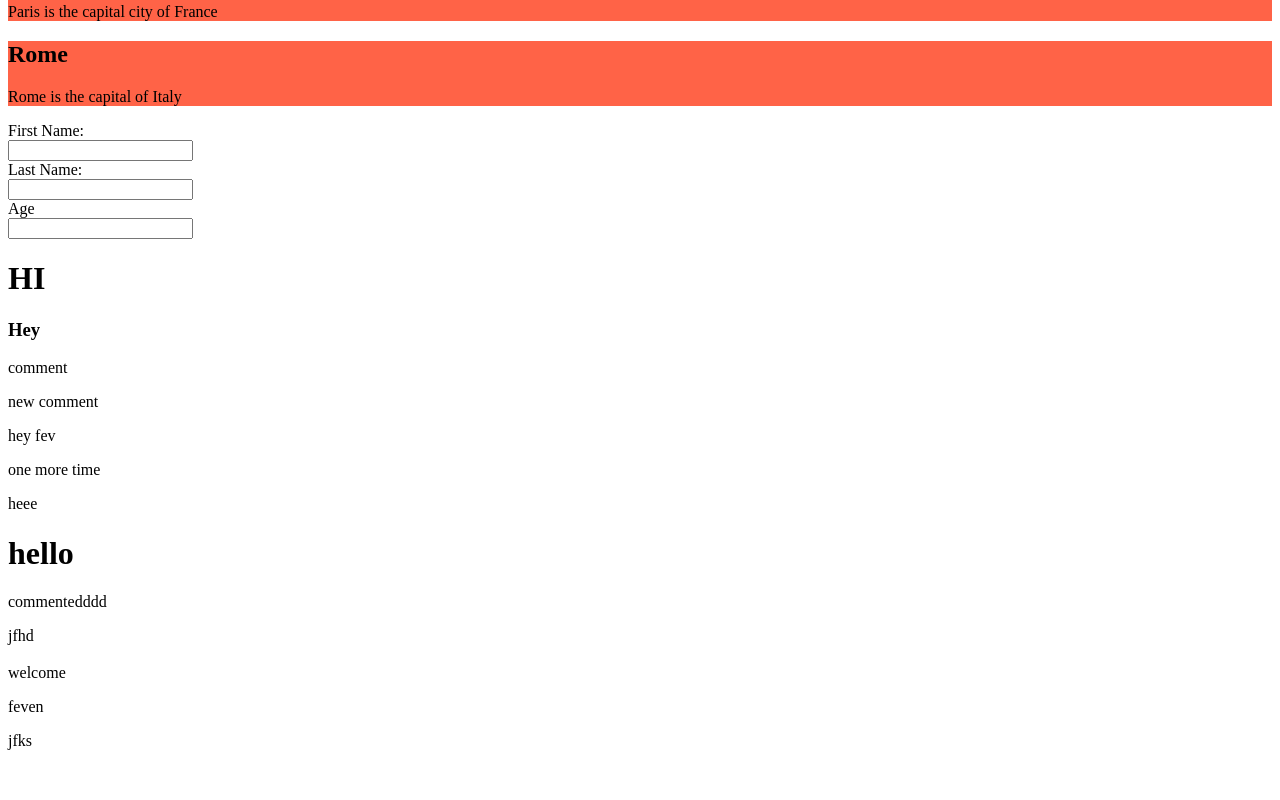
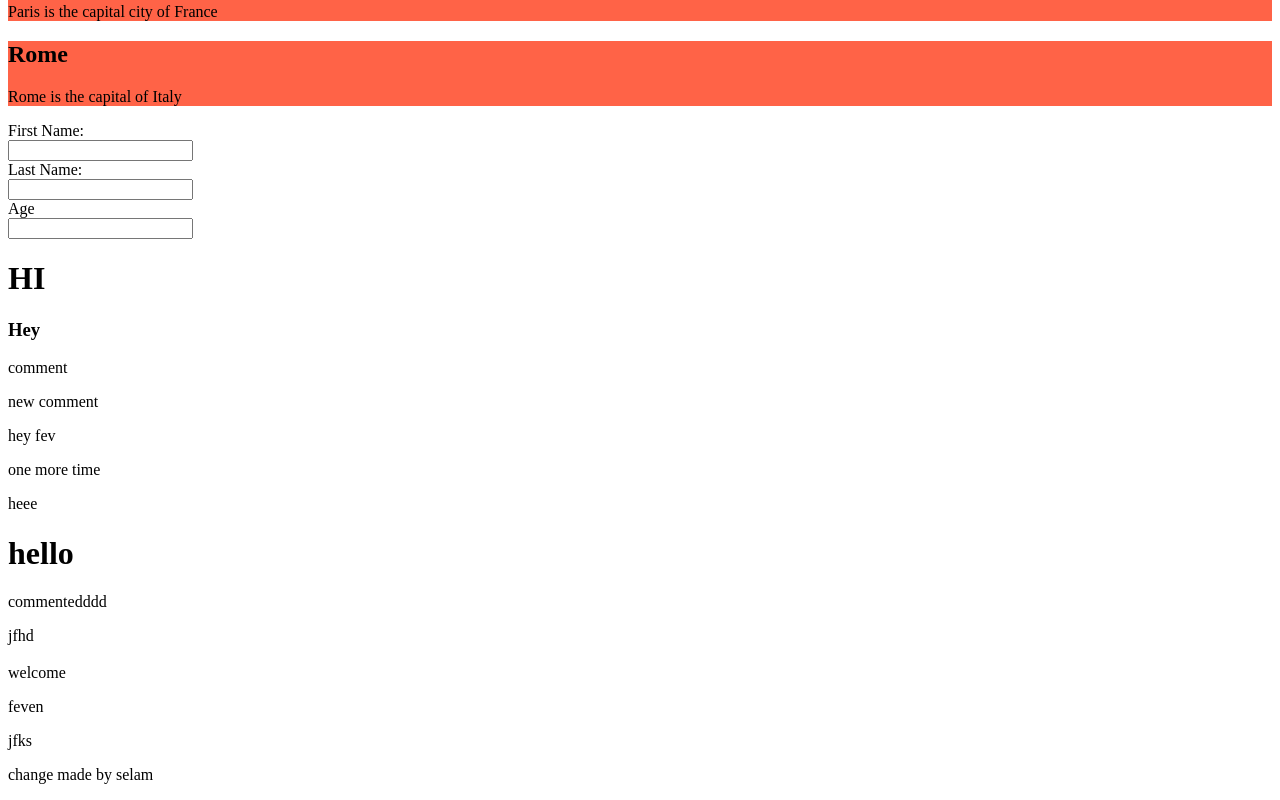
Before and after one commit to PhevenDe/fev-html, a plain HTML site: page fev html.html in a window 1280 px wide. Shown: the part 627-1427 px from the top of the page. Before the commit the page ends 1393 px from the top, so only its background shows below. Drawn offline with Linux system fonts and the light colour scheme.

Commit message:
Update fev html.html

```diff
--- a/fev html.html
+++ b/fev html.html
@@ -93,6 +93,7 @@
     <p>welcome</p>
     <p>feven</p>
     <p>jfks</p>
+    <p>change made by selam</p>
 </body>
 
 </html>
```
